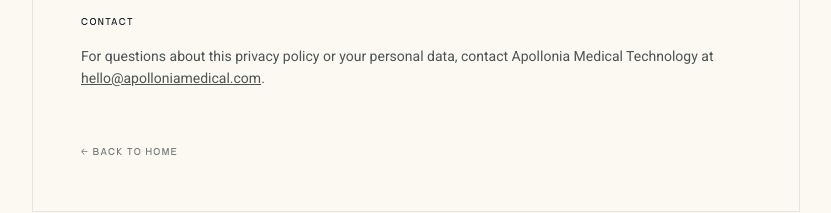
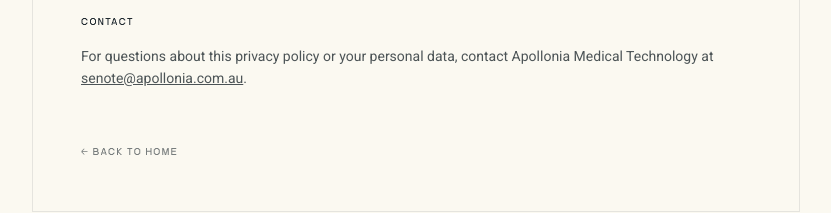
Before and after one commit to senotekeriakes-ui/apollonia-landing, a Next.js app: page /privacy in a window 1280 px wide. Shown: the part 1423-1636 px from the top of the page, without its empty margins (224-1055 px from the left). Built offline with nearby package versions, Linux system fonts and the light colour scheme.

Commit message:
Update privacy policy contact email to senote@apollonia.com.au
Co-Authored-By: Claude Opus 4.6 (1M context) <noreply@anthropic.com>

```diff
--- a/src/app/privacy/page.tsx
+++ b/src/app/privacy/page.tsx
@@ -114,10 +114,10 @@ export default function PrivacyPage() {
             For questions about this privacy policy or your personal data,
             contact Apollonia Medical Technology at{" "}
             <a
-              href="mailto:hello@apolloniamedical.com"
+              href="mailto:senote@apollonia.com.au"
               className="underline hover:text-orange"
             >
-              hello@apolloniamedical.com
+              senote@apollonia.com.au
             </a>
             .
           </p>
```
